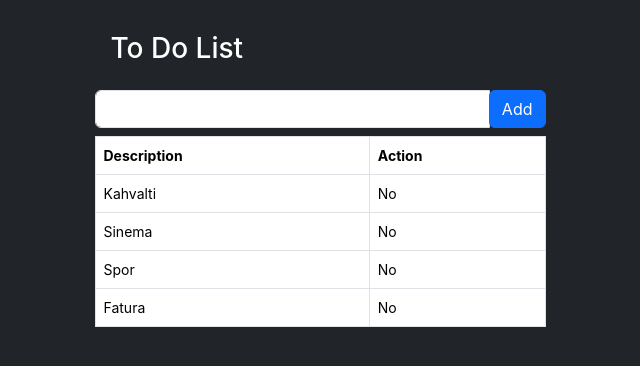
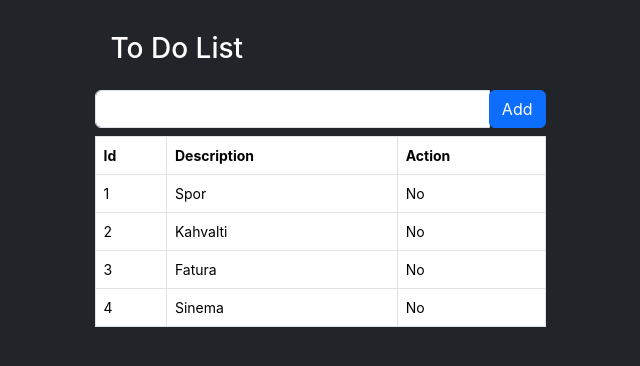
Before and after one commit to hakannisgav/angular-ToDoApp, an Angular app: page / in a window 1280 px wide. Shown: the top 366 px of the page, without its empty margins (320-960 px from the left). Built offline with nearby package versions, Linux system fonts and the light colour scheme.

Commit message:
Creating Model and Using in Component with Methods

```diff
--- a/src/app/app.component.html
+++ b/src/app/app.component.html
@@ -16,14 +16,23 @@
       <table class="table table-stripped table-bordered mt-2">
         <thead>
           <tr>
+            <th>Id</th>
             <th>Description</th>
             <th>Action</th>
           </tr>
         </thead>
         <tbody>
-          <tr *ngFor="let item of items">
+          <tr *ngFor="let item of getItems(); let i = index;">
+            <td>{{ i + 1 }}</td>
             <td>{{item.description}}</td>
-            <td>{{item.action}}</td>
+            <td [ngSwitch]="item.action">
+              <span *ngSwitchCase="true">
+                Yes
+              </span>
+              <span [ngSwitch]="false">
+                No
+              </span>
+            </td>
           </tr>
         </tbody>
       </table>
--- a/src/app/app.component.ts
+++ b/src/app/app.component.ts
@@ -1,4 +1,5 @@
 import { Component } from '@angular/core';
+import { Model } from './model';
 
 @Component({
   selector: 'app-root',
@@ -6,10 +7,10 @@
   styleUrls: ['./app.component.css']
 })
 export class AppComponent {
-  items = [
-    { description:"Kahvalti", action:"No"},
-    { description:"Sinema", action:"No"},
-    { description:"Spor", action:"No"},
-    { description:"Fatura", action:"No"}
-  ];
+  model = new Model();
+
+  getItems(){
+    return this.model.items;
+  }
+
 }
--- /dev/null
+++ b/src/app/model.ts
@@ -0,0 +1,30 @@
+export class Model {
+    items;
+
+    /**
+     *
+     */
+    constructor() {
+        this.items = [
+            new ToDoItem("Spor",false),
+            new ToDoItem("Kahvalti", false),
+            new ToDoItem("Fatura", false),
+            new ToDoItem("Sinema", false)
+        ];
+    }
+}
+
+
+export class ToDoItem{
+    description;
+    action;
+
+    /**
+     *
+     */
+    constructor(description: String, action: Boolean) {
+        this.description = description;
+        this.action = action;
+
+    }
+}
```
